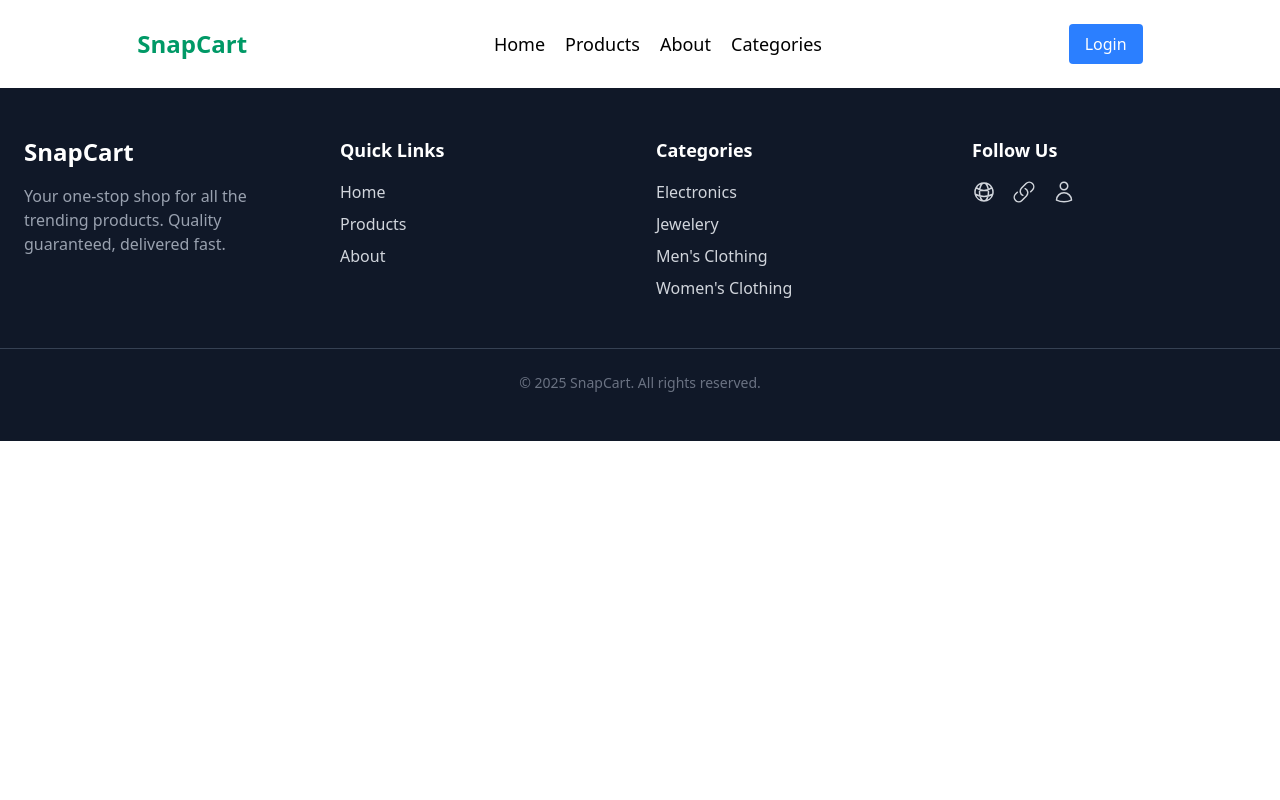
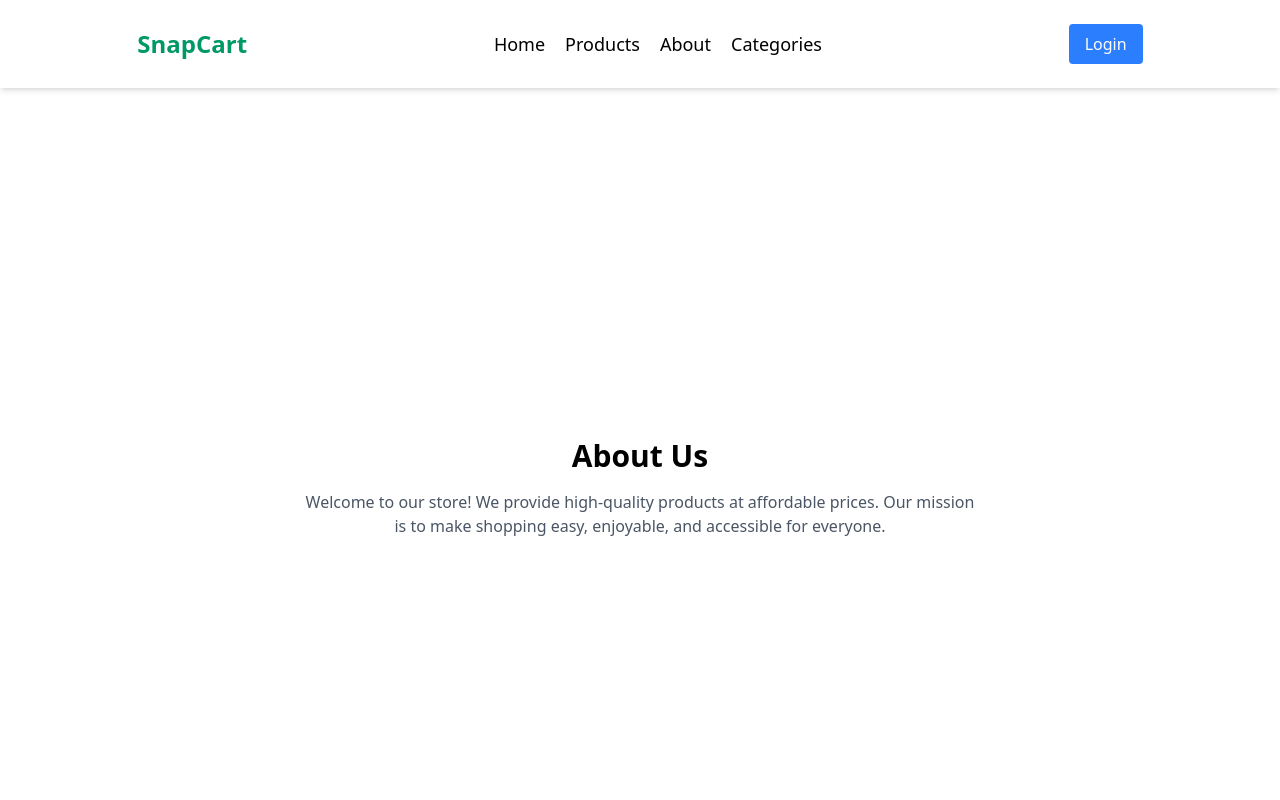
Before and after one commit to doniahusien/SnapCart, a Vue app: page /about in a window 1280 px wide. Shown: the top 800 px of the page. Built offline with nearby package versions, Linux system fonts and the light colour scheme.

Commit message:
Add about page

```diff
--- a/src/views/AboutView.vue
+++ b/src/views/AboutView.vue
@@ -1,12 +1,9 @@
-<script setup>
-</script>
-
 <template>
-
-
+  <div class="p-10 flex flex-col justify-center items-center text-center min-h-screen">
+    <h1 class="text-3xl font-bold mb-4">About Us</h1>
+    <p class="text-gray-600 max-w-2xl mx-auto">
+      Welcome to our store! We provide high-quality products at affordable prices.
+      Our mission is to make shopping easy, enjoyable, and accessible for everyone.
+    </p>
+  </div>
 </template>
-
-<style scoped>
-
-
-</style>
```
